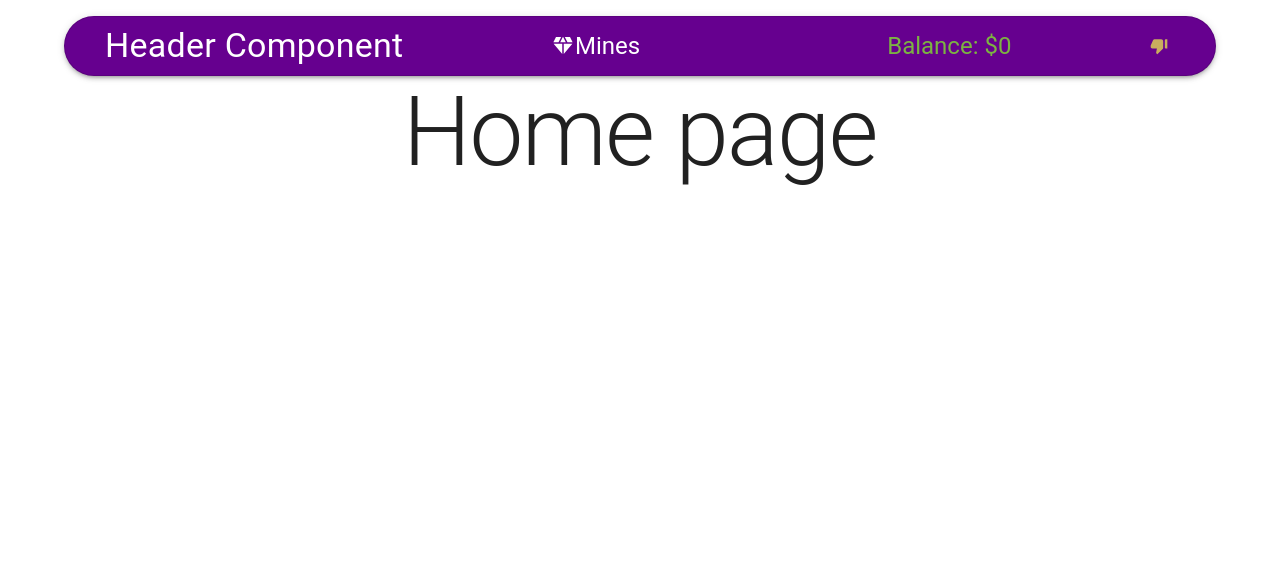
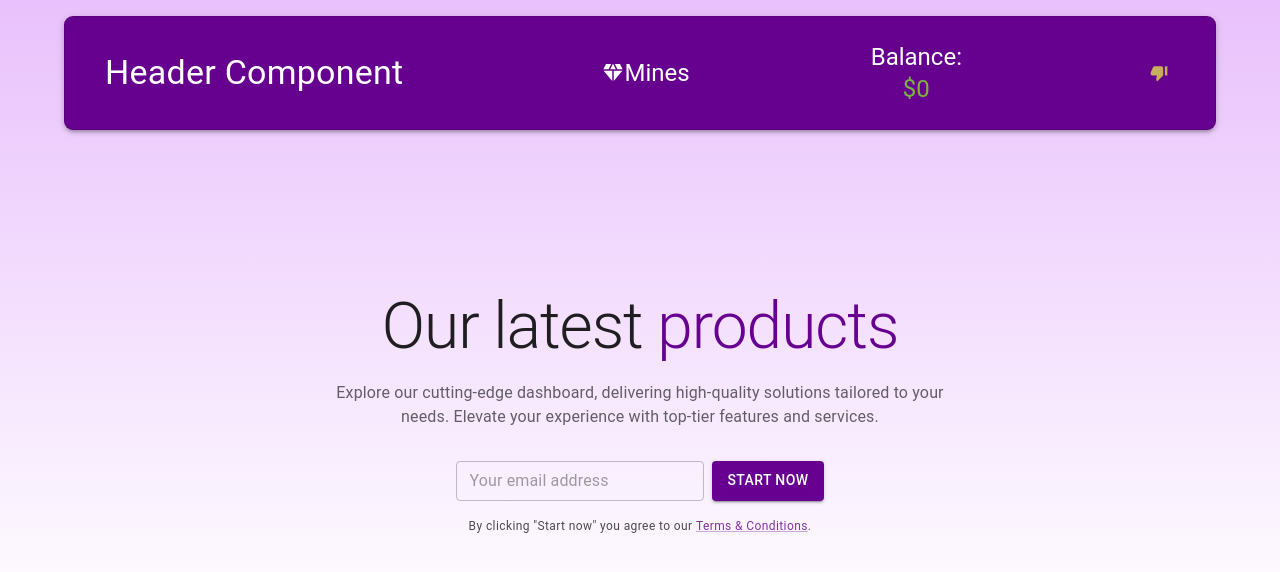
Before and after one commit to takeuchi-masaki/antigambling, a React (Create React App) app: page / in a window 1280 px wide. Shown: the top 572 px of the page. Built offline with nearby package versions, Linux system fonts and the light colour scheme.

Commit message:
add background gradient

```diff
--- a/public/index.html
+++ b/public/index.html
@@ -7,7 +7,7 @@
     <meta name="theme-color" content="#000000" />
     <meta
       name="description"
-      content="Web site created using create-react-app"
+      content="HackDavis 2024 Anti-Gambling Project"
     />
     <link rel="apple-touch-icon" href="%PUBLIC_URL%/logo192.png" />
     <!--
@@ -24,7 +24,7 @@
       work correctly both with client-side routing and a non-root public URL.
       Learn how to configure a non-root public URL by running `npm run build`.
     -->
-    <title>React App</title>
+    <title>GET IT TWISTED</title>
   </head>
   <body>
     <noscript>You need to enable JavaScript to run this app.</noscript>
--- a/src/components/Header.tsx
+++ b/src/components/Header.tsx
@@ -29,15 +29,14 @@ const Header = ({mode, toggleMode}: HeaderProps) => {
       }} >
         <Container>
             <Paper
-            elevation={3}
+            elevation={4}
             sx={(theme) => ({
                 display: 'flex',
                 alignItems: 'center',
                 justifyContent: 'space-between',
                 flexShrink: 0,
-                borderRadius: '99px',
+                borderRadius: '9px',
                 bgcolor: '#66008F',
-                maxHeight: 60,
                 border: '1px solid',
                 borderColor: 'divider',
                 padding: theme.spacing(3),
@@ -51,7 +50,6 @@ const Header = ({mode, toggleMode}: HeaderProps) => {
                     <DiamondIcon sx={{ color: 'white' }} />
                     <Typography variant="h5" color={'white'}>Mines</Typography>
                 </MenuItem>
-                <Divider></Divider>
                 <MoneyDisplay />
                 <ToggleModeButton mode={mode} toggleColorMode={toggleMode} />
             </Paper>
--- /dev/null
+++ b/src/components/Hero.tsx
@@ -0,0 +1,95 @@
+import * as React from 'react';
+import { alpha } from '@mui/material';
+import Box from '@mui/material/Box';
+import Button from '@mui/material/Button';
+import Container from '@mui/material/Container';
+import Link from '@mui/material/Link';
+import Stack from '@mui/material/Stack';
+import TextField from '@mui/material/TextField';
+import Typography from '@mui/material/Typography';
+
+export default function Hero() {
+  return (
+    <Box
+      id="hero"
+      sx={(theme) => ({
+        width: '100%',
+      })}
+    >
+      <Container
+        sx={{
+          display: 'flex',
+          flexDirection: 'column',
+          alignItems: 'center',
+          pt: { xs: 14, sm: 20 },
+          pb: { xs: 8, sm: 12 },
+        }}
+      >
+        <Stack spacing={2} useFlexGap sx={{ width: { xs: '100%', sm: '70%' } }}>
+          <Typography
+            variant="h1"
+            sx={{
+              display: 'flex',
+              flexDirection: { xs: 'column', md: 'row' },
+              alignSelf: 'center',
+              textAlign: 'center',
+              fontSize: 'clamp(3.5rem, 10vw, 4rem)',
+            }}
+          >
+            Our latest&nbsp;
+            <Typography
+              component="span"
+              variant="h1"
+              sx={{
+                fontSize: 'clamp(3rem, 10vw, 4rem)',
+                color: (theme) =>
+                  theme.palette.mode === 'light' ? 'primary.main' : 'primary.light',
+              }}
+            >
+              products
+            </Typography>
+          </Typography>
+          <Typography
+            textAlign="center"
+            color="text.secondary"
+            sx={{ alignSelf: 'center', width: { sm: '100%', md: '80%' } }}
+          >
+            Explore our cutting-edge dashboard, delivering high-quality solutions
+            tailored to your needs. Elevate your experience with top-tier features
+            and services.
+          </Typography>
+          <Stack
+            direction={{ xs: 'column', sm: 'row' }}
+            alignSelf="center"
+            spacing={1}
+            useFlexGap
+            sx={{ pt: 2, width: { xs: '100%', sm: 'auto' } }}
+          >
+            <TextField
+              id="outlined-basic"
+              hiddenLabel
+              size="small"
+              variant="outlined"
+              aria-label="Enter your email address"
+              placeholder="Your email address"
+              inputProps={{
+                autocomplete: 'off',
+                ariaLabel: 'Enter your email address',
+              }}
+            />
+            <Button variant="contained" color="primary">
+              Start now
+            </Button>
+          </Stack>
+          <Typography variant="caption" textAlign="center" sx={{ opacity: 0.8 }}>
+            By clicking &quot;Start now&quot; you agree to our&nbsp;
+            <Link href="#" color="primary">
+              Terms & Conditions
+            </Link>
+            .
+          </Typography>
+        </Stack>
+      </Container>
+    </Box>
+  );
+}
--- a/src/components/MoneyDisplay.tsx
+++ b/src/components/MoneyDisplay.tsx
@@ -1,4 +1,4 @@
-import { Typography, colors } from "@mui/material";
+import { Box, Typography, colors } from "@mui/material";
 
 let balance = 0;
 
@@ -8,12 +8,23 @@ export function updateBalance(delta: number) {
 
 export default function MoneyDisplay() {
   return (
+    <Box>
         <Typography
             variant="h5"
+            // textAlign={'center'}
+            sx={{
+                color: 'white'
+            }}>
+            Balance:
+        </Typography>
+        <Typography
+            variant="h5"
+            textAlign={'center'}
             sx={{
                 color: (balance < 0 ? 'red' : colors.lightGreen[600]),
             }}>
-        Balance: ${balance}
+            ${balance}
         </Typography>
+    </Box>
   );
 }
--- a/src/pages/HomePage.tsx
+++ b/src/pages/HomePage.tsx
@@ -1,6 +1,7 @@
 import React from "react";
-import { Stack, Typography, PaletteMode } from "@mui/material";
+import { Stack, alpha, PaletteMode, Box } from "@mui/material";
 import Header from "../components/Header";
+import Hero from "../components/Hero";
 
 interface HomePageProps {
     mode: PaletteMode;
@@ -8,10 +9,22 @@ interface HomePageProps {
 }
 
 const HomePage = ({mode, toggleMode}: HomePageProps) => {
-    return <Stack alignItems={'center'}>
-        <Header mode={mode} toggleMode={toggleMode} />
-        <Typography variant="h1">Home page</Typography>
-    </Stack>
+    return <Box
+        sx={(theme) => ({
+        width: '100%',
+        height: '100%',
+        backgroundImage:
+          theme.palette.mode === 'light'
+            ? 'linear-gradient(180deg, #E9C1FC, #FFF)'
+            : `linear-gradient(#E9C1FC, ${alpha('#090E10', 0.0)})`,
+        backgroundSize: '100% 100%',
+        backgroundRepeat: 'no-repeat',
+      })}>
+        <Stack alignItems={'center'}>
+            <Header mode={mode} toggleMode={toggleMode} />
+            <Hero />
+        </Stack>
+    </Box>
 };
 
 export default HomePage;
```
Lines whose indentation alone changed are shown as unchanged.
